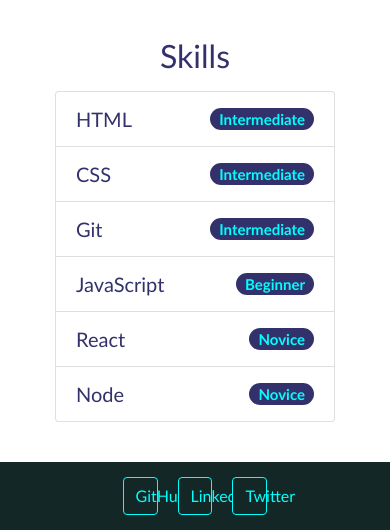
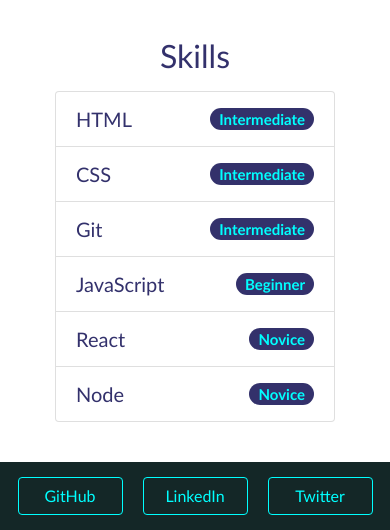
Before and after one commit to Thorbieey/Portfolio-OT-Bootstrap, a plain HTML site: page index.html in a window 390 px wide. Shown: the part 2330-2860 px from the top of the page. Drawn offline with nearby package versions, Linux system fonts and the light colour scheme.

Commit message:
adjusted column for buttons in footer on medium and small screens

```diff
--- a/index.html
+++ b/index.html
@@ -182,9 +182,9 @@
         </div>
 
         <footer class="row ">
-            <a class="col-1 btn btn-primary custom-btn-primary" href="https://github.com/Thorbieey" role="button">GitHub</a>
-            <a class="col-1 btn btn-primary custom-btn-primary" href="https://linkedin.com/in/tobi-olajide-774379195" role="button">LinkedIn</a>
-            <a class="col-1 btn btn-primary custom-btn-primary" href="#" role="button">Twitter</a>
+            <a class="col-3 col-md-2 col-sm-1 btn btn-primary custom-btn-primary" href="https://github.com/Thorbieey" role="button">GitHub</a>
+            <a class="col-3 col-md-2 col-sm-1 btn btn-primary custom-btn-primary" href="https://linkedin.com/in/tobi-olajide-774379195" role="button">LinkedIn</a>
+            <a class="col-3 col-md-2 col-sm-1 btn btn-primary custom-btn-primary" href="#" role="button">Twitter</a>
         </footer>
     </main>
 
```
